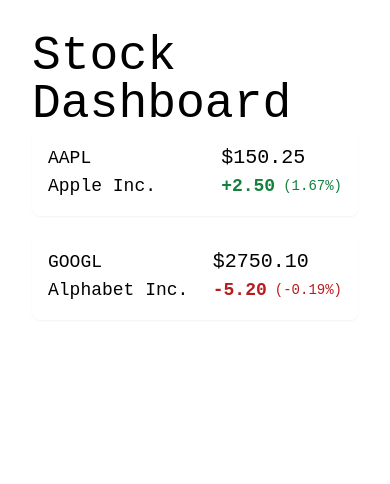
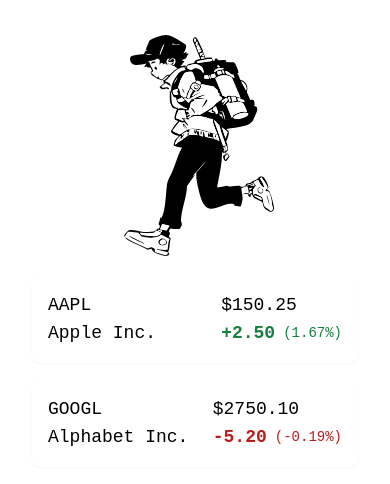
Before and after one commit to joshuachuaaa/Demeter, a Next.js app: page / in a window 390 px wide. Shown: the top 484 px of the page. Built offline with nearby package versions, Linux system fonts and the light colour scheme.

Commit message:
Finished up xxs breakpoint for dashboard

```diff
--- a/src/app/dashboard/dashboard.css
+++ b/src/app/dashboard/dashboard.css
@@ -16,8 +16,13 @@
   @apply max-w-6xl mx-auto p-8;
 }
 
+.running-logo{
+    @apply w-[200px]
+}
+
+
 .dashboard-title {
-  @apply font-firacode font-normal text-5xl text-black ;
+  @apply font-firacode font-normal text-5xl text-black flex justify-center
 }
 
 .stock-list {
@@ -49,15 +54,15 @@
 }
 
 .stock-name {
-  @apply font-space text-lg text-black font-normal;
+  @apply font-space text-base xxs:text-lg text-black font-normal;
 }
 
 .stock-symbol {
-  @apply font-space text-lg text-black;
+  @apply font-space text-base xxs:text-lg text-black;
 }
 
 .stock-price {
-  @apply text-xl font-normal text-black font-space;
+  @apply text-base xxs:text-lg font-normal text-black font-space;
 }
 
 .stock-change {
@@ -65,19 +70,19 @@
 }
 
 .stock-change.positive {
-  @apply text-green-700 font-space;
+  @apply text-green-700 font-space text-sm xxs:text-lg;
 }
 
 .stock-change.negative {
-  @apply text-red-700 font-space;
+  @apply text-red-700 font-space text-sm xxs:text-lg;
 }
 
 .change-amount {
-  @apply text-lg font-semibold font-space;
+  @apply font-semibold font-space text-base xxs:text-lg;
 }
 
 .change-percent {
-  @apply ml-2 text-sm font-space;
+  @apply ml-2 text-xs xxs:text-sm font-space;
 }
 
 .pagination-container {
--- a/src/app/dashboard/dashboard.tsx
+++ b/src/app/dashboard/dashboard.tsx
@@ -2,6 +2,7 @@
 
 import { useState, useEffect } from 'react';
 import { motion } from 'framer-motion';
+import Image from 'next/image';
 import './dashboard.css';
 
 interface Stock {
@@ -11,6 +12,8 @@ interface Stock {
   change: number;
   changePercent: number;
 }
+
+const dashboardLogo = '/running-logo.svg'
 
 export default function Dashboard() {
   const [isLoading, setIsLoading] = useState<boolean>(true);
@@ -47,7 +50,16 @@ export default function Dashboard() {
       transition={{ duration: 0.7 }}
       className="dashboard-container"
     >
-      <h1 className="dashboard-title">Stock Dashboard</h1>
+      <div className="dashboard-title">
+        <Image
+            src={dashboardLogo}
+            width={200}
+            height={50}
+            className='running-logo'
+            alt="Dashboard Logo" // Always include an alt attribute for accessibility
+            />
+        </div>
+
 
       <div className="stock-list">
         {stocks.map((stock) => (
--- a/tailwind.config.js
+++ b/tailwind.config.js
@@ -9,6 +9,14 @@ module.exports = {
     "./src/**/*.{js,ts,jsx,tsx,mdx}",
   ],
   theme: {
+    screens:{
+      'xxs' : '380px',
+      'xs' : '620px',
+      's' : '880px',
+      'm' : '1080px',
+      'l' : '1200px',
+
+    },
     extend: {
       fontFamily: {
         clock : ['Lexend', 'sans-serif'],
```
